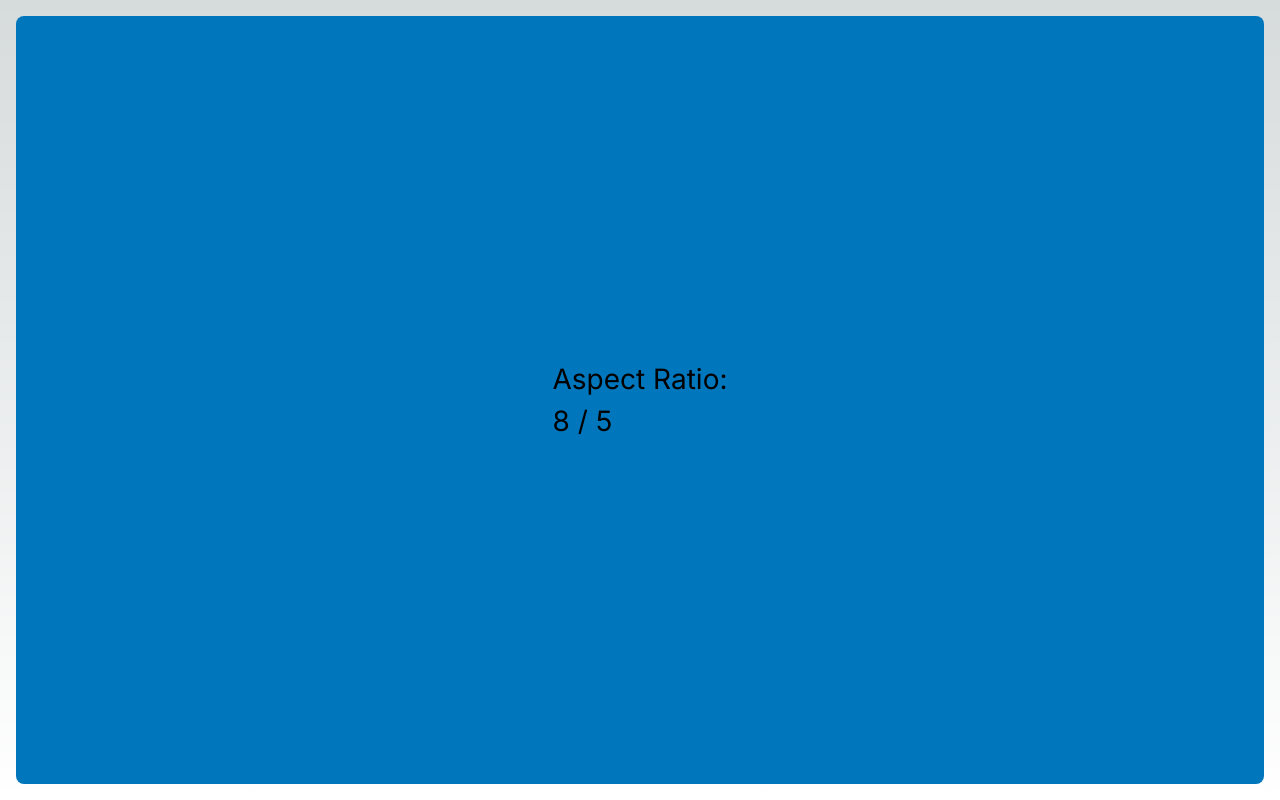
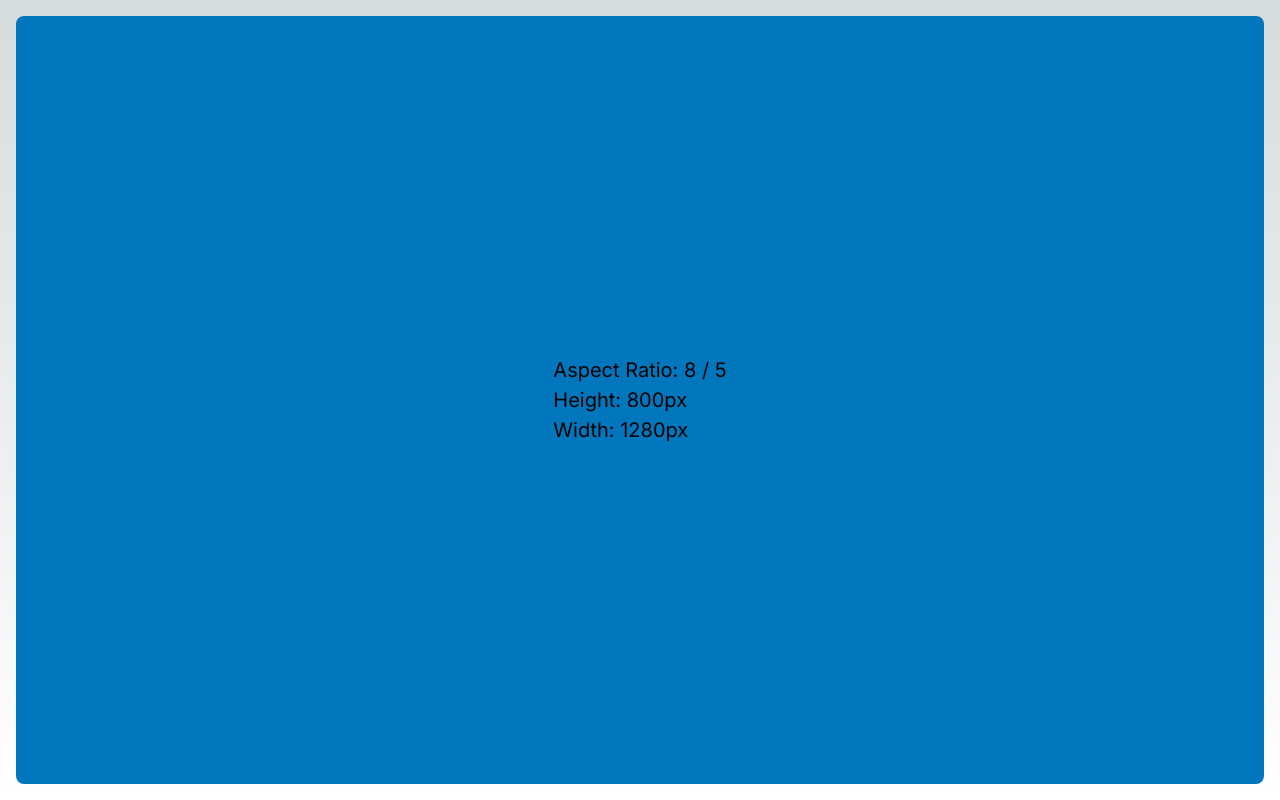
Before and after one commit to ssylvia/dev-summit-24, a Next.js app: page /dev-summit-24/aspect-ratio in a window 1280 px wide. Built offline with nearby package versions, Linux system fonts and the light colour scheme.

Commit message:
height and width

```diff
--- a/src/app/aspect-ratio/page.tsx
+++ b/src/app/aspect-ratio/page.tsx
@@ -36,7 +36,7 @@ export default function AspectRatio() {
   return (
     // @ts-ignore
     <main className="p-4 flex justify-center">
-      <div className="rounded-lg flex place-items-center justify-center">Aspect Ratio:<br />{aspectRatio}</div>
+      <div className="rounded-lg flex place-items-center justify-center">Aspect Ratio: {aspectRatio}<br />Height: {window.innerHeight}px<br />Width: {window.innerWidth}px</div>
       <style jsx>{`
         main {
           height: 100vh;
@@ -46,7 +46,7 @@ export default function AspectRatio() {
           height: 100%;
           width: 100%;
           background-color: #0077BD;
-          font-size: 28px;
+          font-size: 20px;
         }
       `}</style>
     </main>
```
